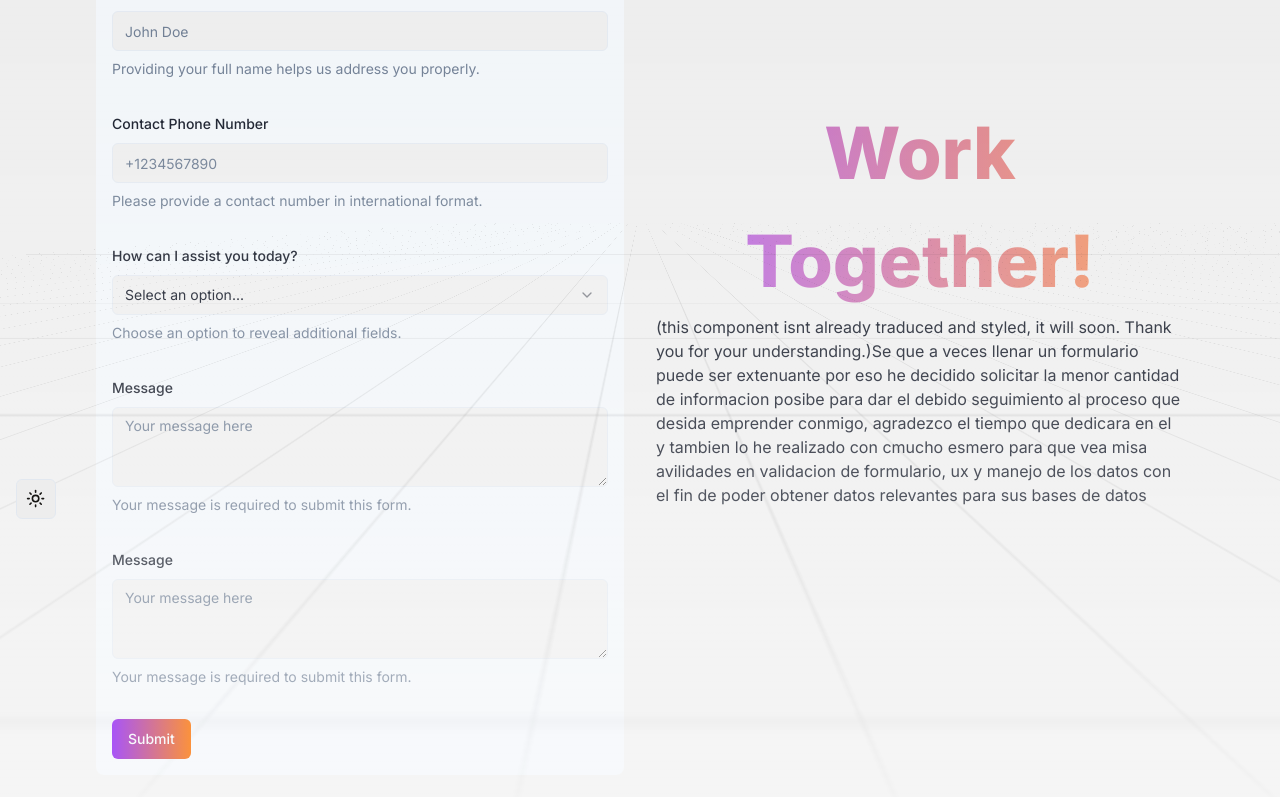
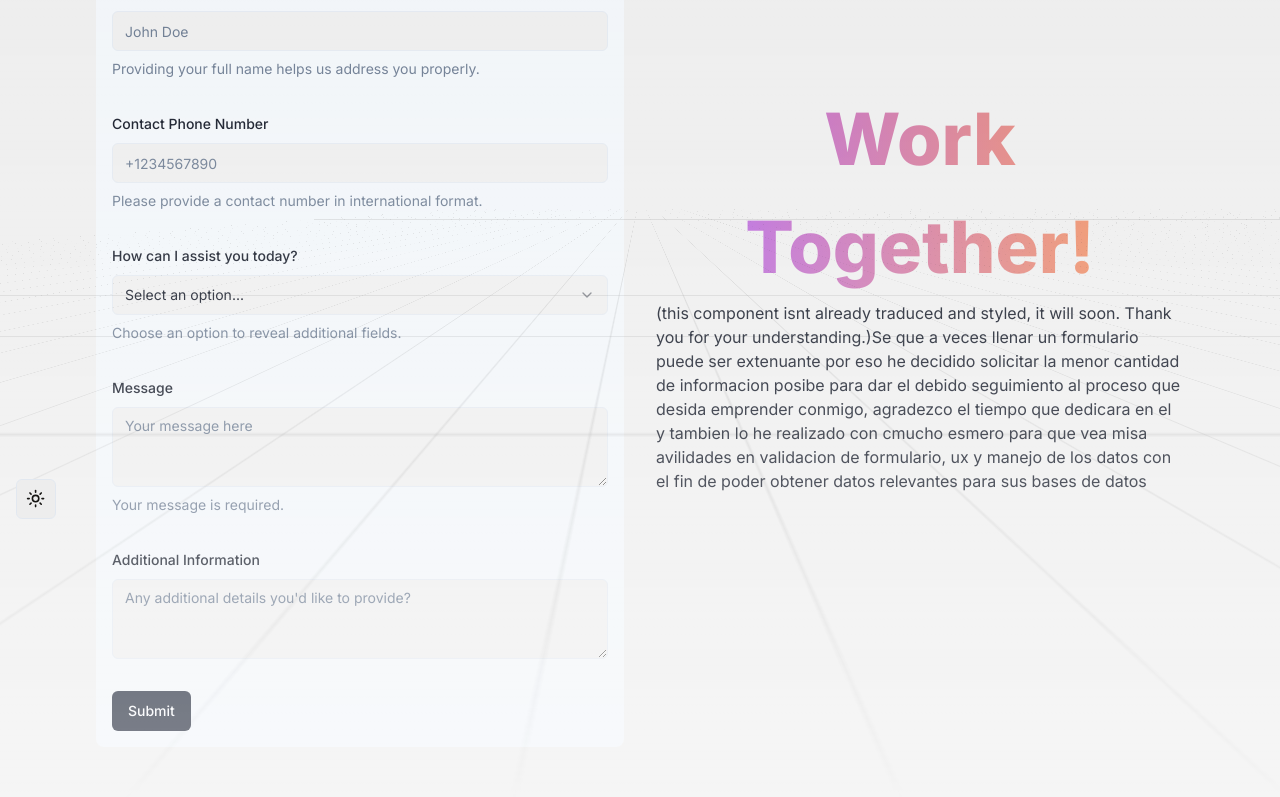
Before and after one commit to SebastianLozanoValle/personal-portfolio, a Next.js app: page /contact in a window 1280 px wide. Shown: the part 265-1062 px from the top of the page. Built offline with nearby package versions, Linux system fonts and the light colour scheme.

Commit message:
correccion de apostrofres

```diff
--- a/src/components/ServicesAccordion.tsx
+++ b/src/components/ServicesAccordion.tsx
@@ -48,7 +48,7 @@ import {
           <AccordionContent className="">
           A blog is an essential tool for businesses looking to build a strong online presence and connect with their audience. It allows you to share valuable content, establish your expertise, and engage with potential customers on a more personal level. Regularly updating your blog with informative and relevant posts can drive traffic to your website, improve your SEO rankings, and position your brand as a thought leader in your industry.
           <br />
-          For businesses, a blog also offers an opportunity to build trust and credibility with your audience. By providing insights, tips, and solutions that address your customers' needs, you can create a loyal following that sees your brand as a go-to resource. Additionally, a well-maintained blog can generate leads and support your overall marketing strategy by promoting your products or services in a more organic and less intrusive way
+          For businesses, a blog also offers an opportunity to build trust and credibility with your audience. By providing insights, tips, and solutions that address your customers need&apos;s, you can create a loyal following that sees your brand as a go-to resource. Additionally, a well-maintained blog can generate leads and support your overall marketing strategy by promoting your products or services in a more organic and less intrusive way
           </AccordionContent>
         </AccordionItem>
 
--- a/src/components/forms/ContactForm.tsx
+++ b/src/components/forms/ContactForm.tsx
@@ -188,7 +188,7 @@ export function ContactForm() {
                     )}
                   />
                 </FormControl>
-                <FormDescription>Please select at least one checkbox to indicate the services you're interested in.</FormDescription>
+                <FormDescription>Please select at least one checkbox to indicate the services you&apos;re interested in.</FormDescription>
                 <FormMessage />
               </FormItem>
             )}
@@ -237,7 +237,7 @@ export function ContactForm() {
                     )}
                   />
                 </FormControl>
-                <FormDescription>Please select at least one position you're hiring for.</FormDescription>
+                <FormDescription>Please select at least one position you&apos;re hiring for.</FormDescription>
                 <FormMessage />
               </FormItem>
             )}
@@ -256,7 +256,7 @@ export function ContactForm() {
                   {...field}
                 />
               </FormControl>
-              <FormDescription>Your message is required to submit this form.</FormDescription>
+              <FormDescription>Your message is required.</FormDescription>
               <FormMessage />
             </FormItem>
           )}
@@ -266,20 +266,19 @@ export function ContactForm() {
           name="aditionalInfo"
           render={({ field }) => (
             <FormItem>
-              <FormLabel>Message</FormLabel>
+              <FormLabel>Additional Information</FormLabel>
               <FormControl>
                 <Textarea
-                  placeholder="Your message here"
+                  placeholder="Any additional details you&apos;d like to provide?"
                   className="resize-y bg-background dark:bg-pseudoblack"
                   {...field}
                 />
               </FormControl>
-              <FormDescription>Your message is required to submit this form.</FormDescription>
               <FormMessage />
             </FormItem>
           )}
         />
-        <Button type="submit" className="bg-gradient-to-r relative z-50">Submit</Button>
+        <Button type="submit">Submit</Button>
       </form>
     </Form>
   );
```
